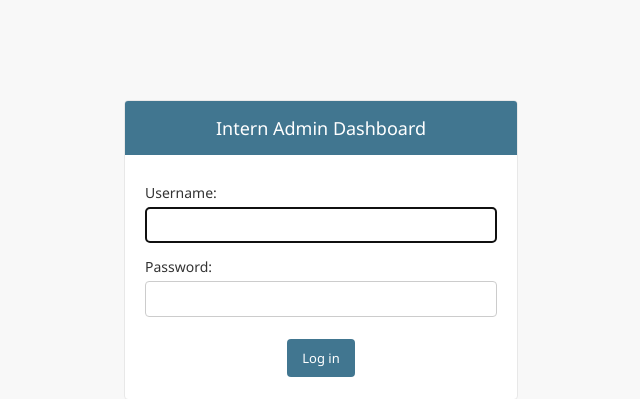
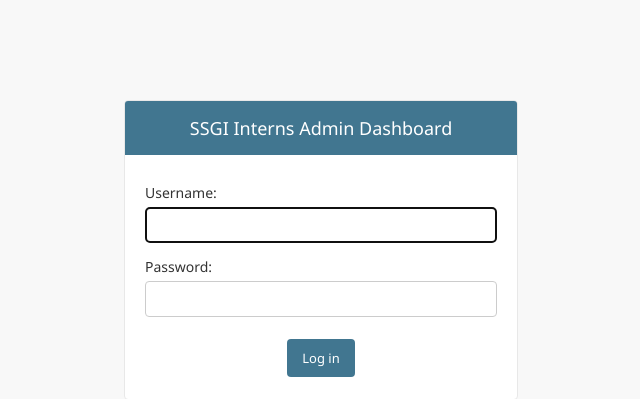
Before and after one commit to Tsedeniya-D/IMS-testing, a Django app: page /admin/login/ in a window 1280 px wide. Shown: the top 399 px of the page, without its empty margins (319-959 px from the left). Run offline with Django 5.2, Linux system fonts and the light colour scheme.

Commit message:
Set up proper admin template hierarchy and complete admin dashboard

```diff
--- a/templates/admin.html
+++ b/templates/admin.html
@@ -3,7 +3,7 @@
 <head>
     <meta charset="UTF-8">
     <meta name="viewport" content="width=device-width, initial-scale=1.0">
-    <title>Intern Admin Dashboard | SSGI Interns</title>
+    <title>SSGI InternsAdmin Dashboard  </title>
     <link rel="stylesheet" href="https://cdnjs.cloudflare.com/ajax/libs/font-awesome/6.4.0/css/all.min.css">
     <link href="https://fonts.googleapis.com/css2?family=Orbitron:wght@400;500;700&family=Exo+2:wght@300;400;600&display=swap" rel="stylesheet">
     <style>
--- a/templates/admin/base_site.html
+++ b/templates/admin/base_site.html
@@ -1,7 +1,7 @@
 {% extends "admin/base.html" %}
 
-{% block title %} Intern Admin Dashboard{% endblock %}
+{% block title %} SSGI Interns Admin Dashboard{% endblock %}
 
 {% block branding %}
-  <h1 id="site-name"><a href="{% url 'admin:index' %}">Intern Admin Dashboard</a></h1>
+  <h1 id="site-name"><a href="{% url 'admin:index' %}">SSGI Interns Admin Dashboard</a></h1>
 {% endblock %}
```
